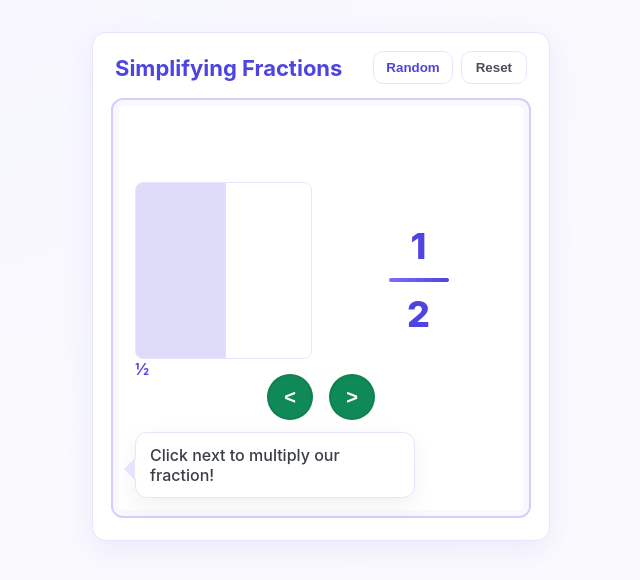
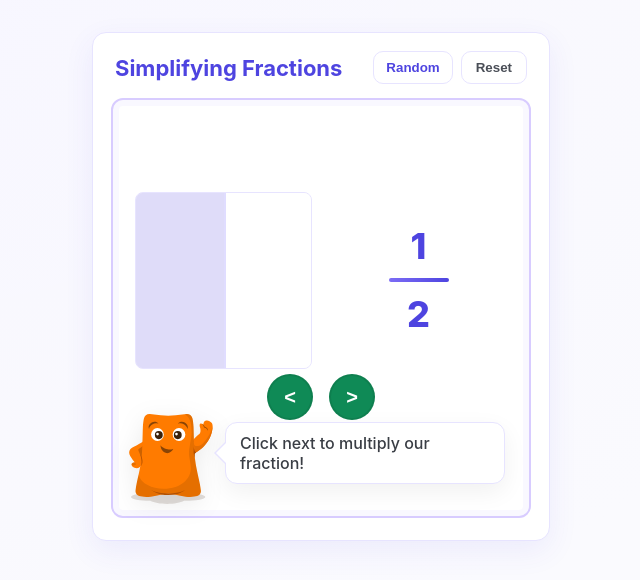
Before and after one commit to destinynguyen/Simplifying-Fractions, a React (Vite) app: page / in a window 1280 px wide. Shown: the top 580 px of the page, without its empty margins (319-959 px from the left). Built offline with nearby package versions, Linux system fonts and the light colour scheme.

Commit message:
chore(ui): place Flexi_Wave.svg beside bubble; adjust bubble position and centered tail with outline; increase Flexi size; shift coach left; remove area model label

```diff
--- a/src/App.jsx
+++ b/src/App.jsx
@@ -1,4 +1,5 @@
 import React, { useState, useEffect } from 'react'
+import flexiWave from './Flexi_Wave.svg'
 
 function AreaBox({ rows, cols, filled, label, lineState = 'none', lineCount = 1 }) {
   const total = rows * cols
@@ -29,7 +30,6 @@ function AreaBox({ rows, cols, filled, label, lineState = 'none', lineCount = 1
           )
         })}
       </div>
-      <div className="area-label">{label}</div>
     </div>
   )
 }
@@ -194,6 +194,7 @@ export default function App() {
           </div>
 
           <div className="coach">
+            <img className="flexi" src={flexiWave} alt="" />
             <div className="bubble">{STEP_MESSAGES[step]}</div>
           </div>
         </div>
--- a/src/styles.css
+++ b/src/styles.css
@@ -139,7 +139,7 @@ body {
 /* Coach area (mascot + instruction bubble) */
 .coach {
   position: absolute;
-  left: 22px;
+  left: 8px;
   bottom: 18px;
   display: flex;
   align-items: flex-end;
@@ -163,31 +163,22 @@ body {
   background: #fff;
   border: 1px solid var(--border);
   border-radius: 12px;
-  padding: 12px 14px;
+  padding: 10px 14px;
   color: #3a3e45;
   font-weight: 500;
   box-shadow: 0 8px 24px rgba(0,0,0,0.06);
+  display: flex;
+  align-items: center;
+  gap: 10px;
+  margin-left: -8px;
+  transform: translateY(-14px);
 }
-.bubble::before {
-  content: "";
-  position: absolute;
-  left: -10px;
-  bottom: 18px;
-  width: 0; height: 0;
-  border-top: 10px solid transparent;
-  border-bottom: 10px solid transparent;
-  border-right: 10px solid #ffffff;
-}
-.bubble::after {
-  content: "";
-  position: absolute;
-  left: -12px;
-  bottom: 17px;
-  width: 0; height: 0;
-  border-top: 11px solid transparent;
-  border-bottom: 11px solid transparent;
-  border-right: 11px solid var(--border);
-}
+/* triangle (white front) */
+.bubble::before { content: ""; position: absolute; left: -10px; top: 50%; transform: translateY(-50%); width: 0; height: 0; border-top: 10px solid transparent; border-bottom: 10px solid transparent; border-right: 10px solid #ffffff; z-index: 1; }
+/* triangle outline behind (border color) */
+.bubble::after { content: ""; position: absolute; left: -12px; top: 50%; transform: translateY(-50%); width: 0; height: 0; border-top: 11px solid transparent; border-bottom: 11px solid transparent; border-right: 11px solid var(--border); z-index: 0; }
+
+.flexi { width: 96px; height: auto; object-fit: contain; filter: drop-shadow(0 6px 12px rgba(0,0,0,0.08)); transform: translateY(6px); }
 
 .area-models {
   display: grid;
```
Also changed, not shown: src/Flexi_Wave.svg (added).
